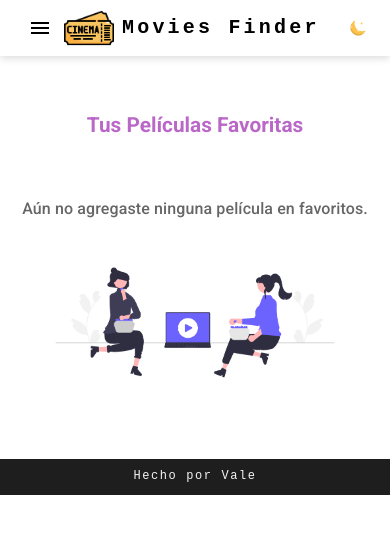
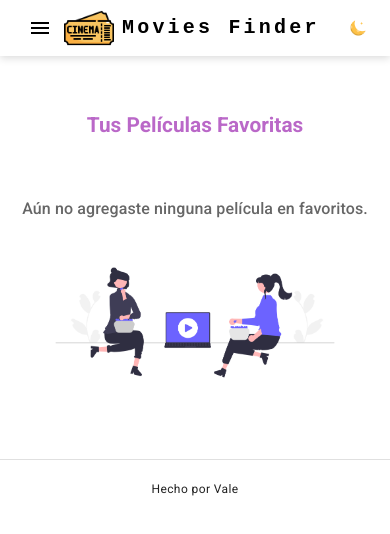
Before and after one commit to ValkiriaB/Movies-finder, a React (Vite) app: page /favorites in a window 390 px wide. Shown: the top 534 px of the page. Built offline with nearby package versions, Linux system fonts and the light colour scheme.

Commit message:
Ajustes en diseño responsive, separación de secciones y footer adaptado

```diff
--- a/package.json
+++ b/package.json
@@ -26,6 +26,8 @@
     "react-player": "^2.14.1",
     "react-responsive-carousel": "^3.2.23",
     "react-router-dom": "^6.22.0",
+    "react-slick": "^0.30.3",
+    "slick-carousel": "^1.8.1",
     "styled-components": "^6.1.8"
   },
   "devDependencies": {
--- a/src/Hooks/UseMovie.jsx
+++ b/src/Hooks/UseMovie.jsx
@@ -1,16 +1,15 @@
-import { useState } from "react";
+import { useState, useCallback } from "react";
 import axios from "axios";
 
+const useMovies = () => {
+  const AccessTokenAuth = 'eyJhbGciOiJIUzI1NiJ9.eyJhdWQiOiIwZThkNzYyNDgwZTg2YWYxNGQ0NTliOTNhY2I0NTU1OSIsInN1YiI6IjY1YWFmNzFjYzQzM2VhMDBjNTc0YWQ1NyIsInNjb3BlcyI6WyJhcGlfcmVhZCJdLCJ2ZXJzaW9uIjoxfQ.r-3jAYDFi5o9uv7WUObYZFjXgj9TkG5mHs6uikSQws8';
 
-
-const useMovies = () => {
-  let AccessTokenAuth = 'eyJhbGciOiJIUzI1NiJ9.eyJhdWQiOiIwZThkNzYyNDgwZTg2YWYxNGQ0NTliOTNhY2I0NTU1OSIsInN1YiI6IjY1YWFmNzFjYzQzM2VhMDBjNTc0YWQ1NyIsInNjb3BlcyI6WyJhcGlfcmVhZCJdLCJ2ZXJzaW9uIjoxfQ.r-3jAYDFi5o9uv7WUObYZFjXgj9TkG5mHs6uikSQws8';
   const [data, setData] = useState([]);
   const [video, setVideo] = useState(null);
   const [error, setError] = useState(null);
   const [loading, setLoading] = useState(false);
 
-  const fetchMovies = async (url, dataType) => {
+  const fetchMovies = useCallback(async (url, dataType) => {
     try {
       setLoading(true);
       const response = await axios.get(url, {
@@ -31,19 +30,19 @@ const useMovies = () => {
     } finally {
       setLoading(false);
     }
-  };
+  }, []);
 
-  const getData = async (category, pageNumber) => {
+  const getData = useCallback(async (category, pageNumber) => {
     const url = `https://api.themoviedb.org/3/movie/${category}?language=es-MX${pageNumber ? `&page=${pageNumber}` : ""}`;
     await fetchMovies(url, 'movies');
-  };
+  }, [fetchMovies]);
 
-  const searchMovie = async (searchInput, pageNumber) => {
+  const searchMovie = useCallback(async (searchInput, pageNumber) => {
     const url = `https://api.themoviedb.org/3/search/movie?query=${searchInput}&language=es-MX&page=${pageNumber}`;
     await fetchMovies(url, 'movies');
-  };
+  }, [fetchMovies]);
 
-  const getVideo = async (movie_Id) => {
+  const getVideo = useCallback(async (movie_Id) => {
     const url = `https://api.themoviedb.org/3/movie/${movie_Id}/videos?language=es-MX`;
     try {
       const response = await axios.get(url, {
@@ -58,7 +57,7 @@ const useMovies = () => {
       console.error(`Error fetching videos:`, error);
       return null;
     }
-  };
+  }, []);
 
   return { data, getData, searchMovie, video, getVideo, error, loading };
 };
--- a/src/components/Footer.jsx
+++ b/src/components/Footer.jsx
@@ -1,65 +1,22 @@
-import React, { useEffect, useState } from 'react';
-import { Box, Typography, useMediaQuery, useTheme } from '@mui/material';
+import React from 'react';
+import { Box, Typography } from '@mui/material';
 
-function debounce(fn, delay) {
-  let timer;
-  return (...args) => {
-    clearTimeout(timer);
-    timer = setTimeout(() => fn(...args), delay);
-  };
+function Footer() {
+  return (
+    <Box
+      component="footer"
+      sx={{
+        mt: 'auto',
+        py: 2,
+        textAlign: 'center',
+        backgroundColor: 'background.paper',
+        borderTop: '1px solid',
+        borderColor: 'divider',
+      }}
+    >
+      <Typography variant="caption">Hecho por Vale</Typography>
+    </Box>
+  );
 }
 
-const Footer = () => {
-  const [showFooter, setShowFooter] = useState(false);
-  const theme = useTheme();
-  const isMobile = useMediaQuery(theme.breakpoints.down('sm'));
-
-  useEffect(() => {
-    const checkScroll = () => {
-      const scrollTop = window.scrollY;
-      const windowHeight = window.innerHeight;
-      const fullHeight = document.documentElement.scrollHeight;
-      setShowFooter(scrollTop + windowHeight >= fullHeight - 10);
-    };
-
-    const debounced = debounce(checkScroll, 200);
-    window.addEventListener('scroll', debounced);
-    checkScroll();
-
-    return () => {
-      window.removeEventListener('scroll', debounced);
-    };
-  }, []);
-
-  return (
-    <Box
-      role="contentinfo"
-      sx={{
-        backgroundColor: '#1e1e1e',
-        width: '100%',
-        py: isMobile ? 1 : 2,
-        px: 2,
-        display: showFooter ? 'flex' : 'none',
-        justifyContent: 'center',
-        alignItems: 'center',
-        transition: 'opacity 0.3s ease-in-out',
-        position: 'relative', // Podés cambiar a 'fixed' si querés que siempre quede abajo
-        bottom: 0,
-      }}
-    >
-      <Typography
-        variant={isMobile ? 'caption' : 'subtitle2'}
-        sx={{
-          letterSpacing: '.1rem',
-          fontFamily: 'monospace',
-          color: 'whiteSmoke',
-          textAlign: 'center',
-        }}
-      >
-        Hecho por Vale
-      </Typography>
-    </Box>
-  );
-};
-
 export default Footer;
--- a/src/components/Home.jsx
+++ b/src/components/Home.jsx
@@ -9,28 +9,29 @@ function Home() {
       <Carousel />
       <Box
         sx={{
+          mt: { xs: 2, md: 4 },
+          mb: { xs: 4, md: 6 }, // espacio inferior para que no choque con footer
           display: 'flex',
           flexDirection: { xs: 'column', md: 'row' },
-          justifyContent: 'space-between',
-          mb: 5,
+          justifyContent: 'center',
+          alignItems: 'flex-start',
+          gap: { xs: 2, md: 3 }, // menos separación entre listas
           px: { xs: 2, md: 0 },
         }}
       >
         <Box
           sx={{
             width: '100%',
-            maxWidth: { xs: '100%', md: '750px' },
-            mb: { xs: 4, md: 0 },
-            ml: { xs: 0, md: '100px' },
+            maxWidth: { xs: '100%', md: '420px' },
           }}
         >
           <MovieList type="popular" />
         </Box>
+
         <Box
           sx={{
             width: '100%',
-            maxWidth: { xs: '100%', md: '750px' },
-            mr: { xs: 0, md: '100px' },
+            maxWidth: { xs: '100%', md: '420px' },
           }}
         >
           <MovieList type="top_rated" />
--- a/src/components/ListMovie.jsx
+++ b/src/components/ListMovie.jsx
@@ -1,4 +1,4 @@
-import React, { useEffect } from 'react';
+import React, { useEffect } from "react";
 import {
   Typography,
   Box,
@@ -8,57 +8,76 @@ import {
   ListItemAvatar,
   Avatar,
   Button,
-  Divider,
-} from '@mui/material';
-import ChevronRightRoundedIcon from '@mui/icons-material/ChevronRightRounded';
-import { useNavigate } from 'react-router-dom';
-import useMovies from '../Hooks/UseMovie';
+  useTheme,
+} from "@mui/material";
+import ChevronRightRoundedIcon from "@mui/icons-material/ChevronRightRounded";
+import { useNavigate } from "react-router-dom";
+import useMovies from "../Hooks/UseMovie";
 
 const ListMovie = ({ type }) => {
-  const { data, getData } = useMovies();
+  const { data, getData, loading, error } = useMovies();
   const navigate = useNavigate();
+  const theme = useTheme();
+
+  const isDark = theme.palette.mode === 'dark';
 
   useEffect(() => {
-    getData(type === 'popular' ? 'popular' : 'top_rated', 1);
+    getData(type === "popular" ? "popular" : "top_rated", 1);
   }, [type, getData]);
+
+  if (loading)
+    return (
+      <Typography variant="body1" sx={{ textAlign: "center", mt: 2 }}>
+        Cargando...
+      </Typography>
+    );
+
+  if (error)
+    return (
+      <Typography variant="body1" sx={{ color: "red", textAlign: "center", mt: 2 }}>
+        {error}
+      </Typography>
+    );
 
   return (
     <Box
-      border="2px solid #1e1e1e"
       sx={{
-        ml: { xs: 0, md: 4 },
-        width: { xs: '100%', md: 'auto' },
-        maxWidth: { xs: '100%', md: '400px' },
-        bgcolor: '#1e1e1e',
-        borderRadius: 1,
+        ml: { xs: 0, md: 0 },
+        width: "100%",
+        maxWidth: "100%",
+        borderRadius: 2,
+        bgcolor: isDark ? "#1e1e1e" : "#ffffff",
+        boxShadow: 3,
       }}
     >
       <Typography
         variant="h5"
         padding="12px"
-        color="white"
         align="center"
         sx={{
-          backgroundColor: '#1e1e1e',
-          fontSize: { xs: '1.2rem', md: '1.5rem' },
+          fontWeight: 600,
+          fontSize: { xs: "1.2rem", md: "1.5rem" },
+          color: isDark ? "white" : "black",
         }}
       >
-        {type === 'popular' ? 'Películas Populares' : 'Películas Más Puntuadas'}
+        {type === "popular"
+          ? "Películas Populares"
+          : "Películas Más Puntuadas"}
       </Typography>
       <List
         sx={{
-          overflowY: 'auto',
-          maxHeight: { xs: '300px', md: '430px' },
-          bgcolor: '#121212',
+          overflowY: "auto",
+          maxHeight: { xs: "320px", md: "480px" },
+          bgcolor: isDark ? "#121212" : "#f4f4f4",
         }}
       >
         {data.results &&
           data.results.map((movie, index) => (
-            <React.Fragment key={movie.id}>
             <ListItem
+              key={movie.id}
               sx={{
-                  display: 'flex',
-                  justifyContent: 'space-between',
+                display: "flex",
+                justifyContent: "space-between",
                 px: 1,
                 py: 0.5,
               }}
@@ -66,11 +85,11 @@ const ListMovie = ({ type }) => {
               secondaryAction={
                 <Button
                   sx={{
-                      color: 'violet',
-                      borderRadius: '40px',
-                      minWidth: '36px',
-                      padding: '6px',
-                      '&:hover': { backgroundColor: 'rgba(186, 104, 200, 0.2)' },
+                    color: "violet",
+                    borderRadius: "40px",
+                    minWidth: "36px",
+                    padding: "6px",
+                    "&:hover": { backgroundColor: "rgba(186, 104, 200, 0.2)" },
                   }}
                   onClick={() => navigate(`/movie/${movie.id}`)}
                   aria-label={`Ver más sobre ${movie.title}`}
@@ -91,11 +110,13 @@ const ListMovie = ({ type }) => {
                 primary={movie.title}
                 primaryTypographyProps={{
                   noWrap: true,
-                    sx: { fontSize: { xs: '0.9rem', md: '1rem' }, color: 'white' },
+                  sx: {
+                    fontSize: { xs: "0.9rem", md: "1rem" },
+                    color: isDark ? "white" : "black",
+                  },
                 }}
               />
             </ListItem>
-            </React.Fragment>
           ))}
       </List>
     </Box>
```
Also changed, not shown: 1 other file (tests, documents, lock files or other folders). Lines whose indentation alone changed are shown as unchanged.
